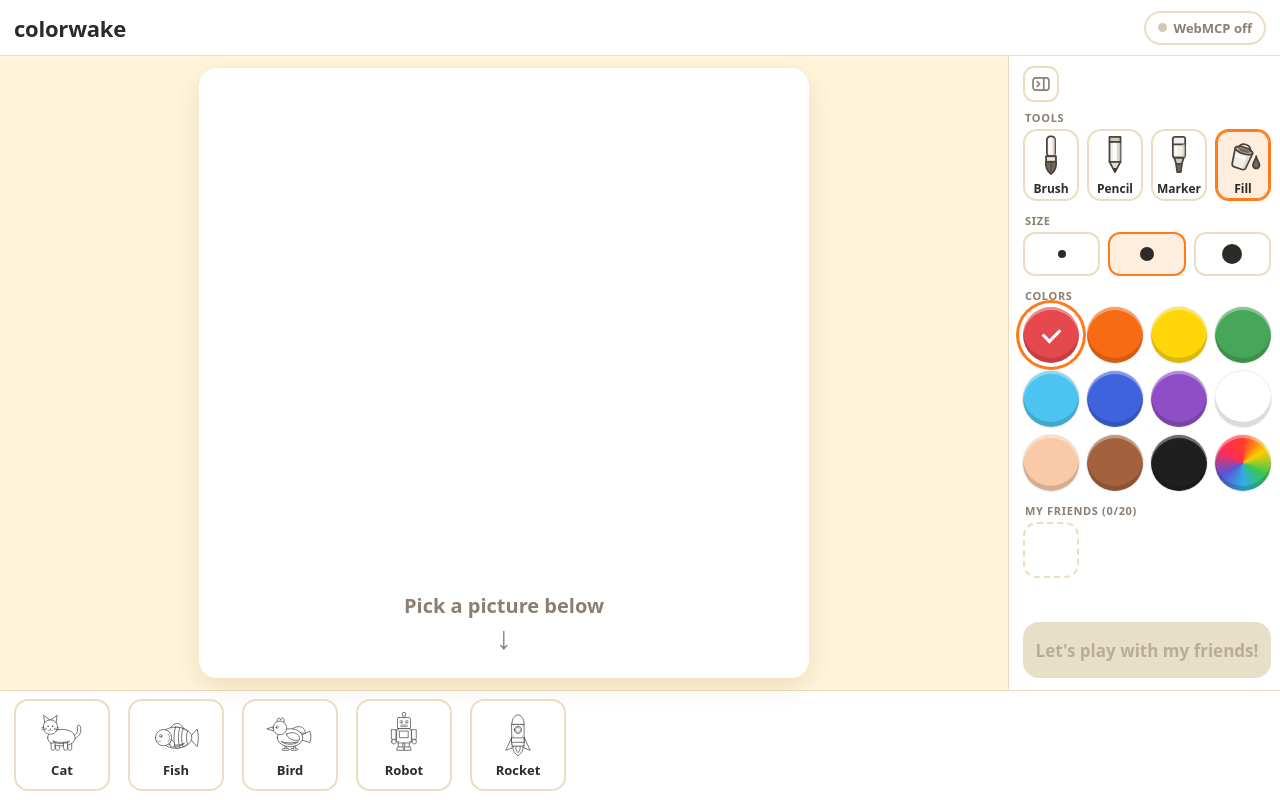
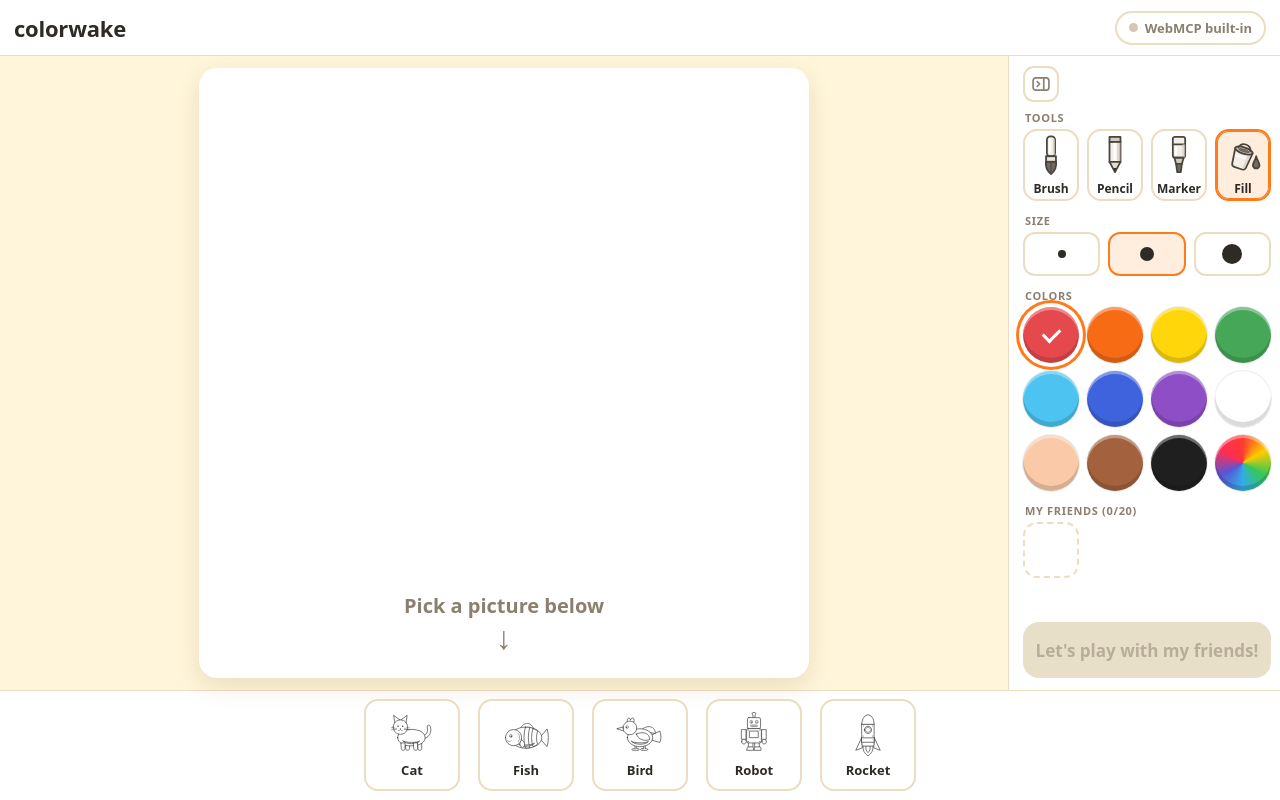
Before and after one commit to sinaru-bro/colorwake-webmcp, a React (Vite) app: page / in a window 1280 px wide. Built offline with nearby package versions, Linux system fonts and the light colour scheme; a web font is replaced by a local one.

Commit message:
fix: canvas-first portrait layout, centered strip, clearer badge

```diff
--- a/src/app/Header.tsx
+++ b/src/app/Header.tsx
@@ -11,7 +11,11 @@ function AgentBadge() {
     ? { cls: " badge--warn", text: "Not saving", detail: "Storage is full — new changes may be lost" }
     : agent.support === "native"
       ? { cls: "", text: "WebMCP ready", detail: `${TOOL_NAMES.length} site tools` }
-      : { cls: " badge--none", text: "WebMCP off", detail: "Needs ChatGPT desktop or Chrome 149+" };
+      : {
+          cls: " badge--none",
+          text: "WebMCP built-in",
+          detail: "This device can't connect yet — use ChatGPT desktop or Chrome 149+",
+        };
   return (
     <button
       type="button"
--- a/src/app/app.css
+++ b/src/app/app.css
@@ -835,6 +835,14 @@
   display: none;
 }
 
+.strip > :first-child {
+  margin-left: auto;
+}
+
+.strip > :last-child {
+  margin-right: auto;
+}
+
 .strip__group {
   display: flex;
   flex-direction: column;
@@ -1367,11 +1375,14 @@
     flex-direction: column;
   }
   .main {
+    min-height: 0;
     padding: 12px 12px 96px;
   }
   .side,
   .side--play {
-    flex: 0 0 auto;
+    flex: 0 1 auto;
+    max-height: 46%;
+    overflow-y: auto;
     width: 100%;
     border-left: 0;
     border-top: 1px solid var(--line);
```
